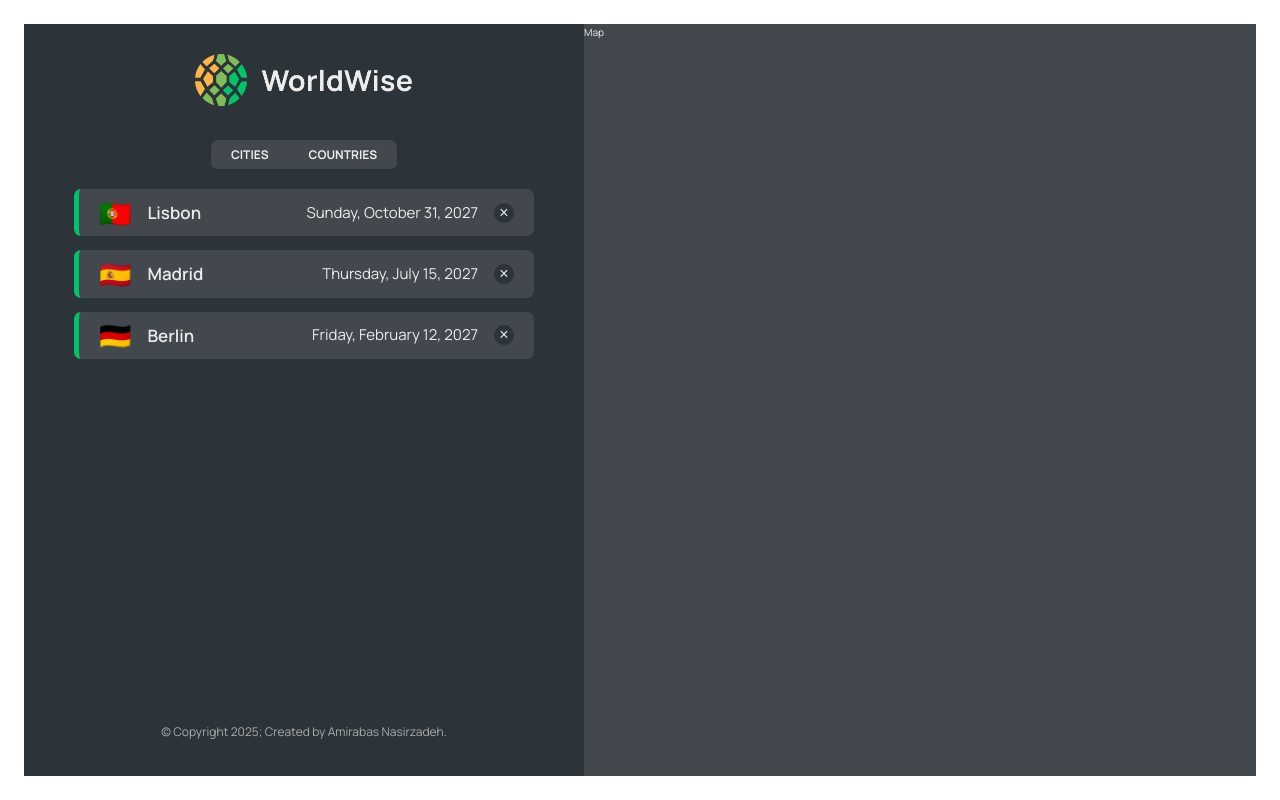
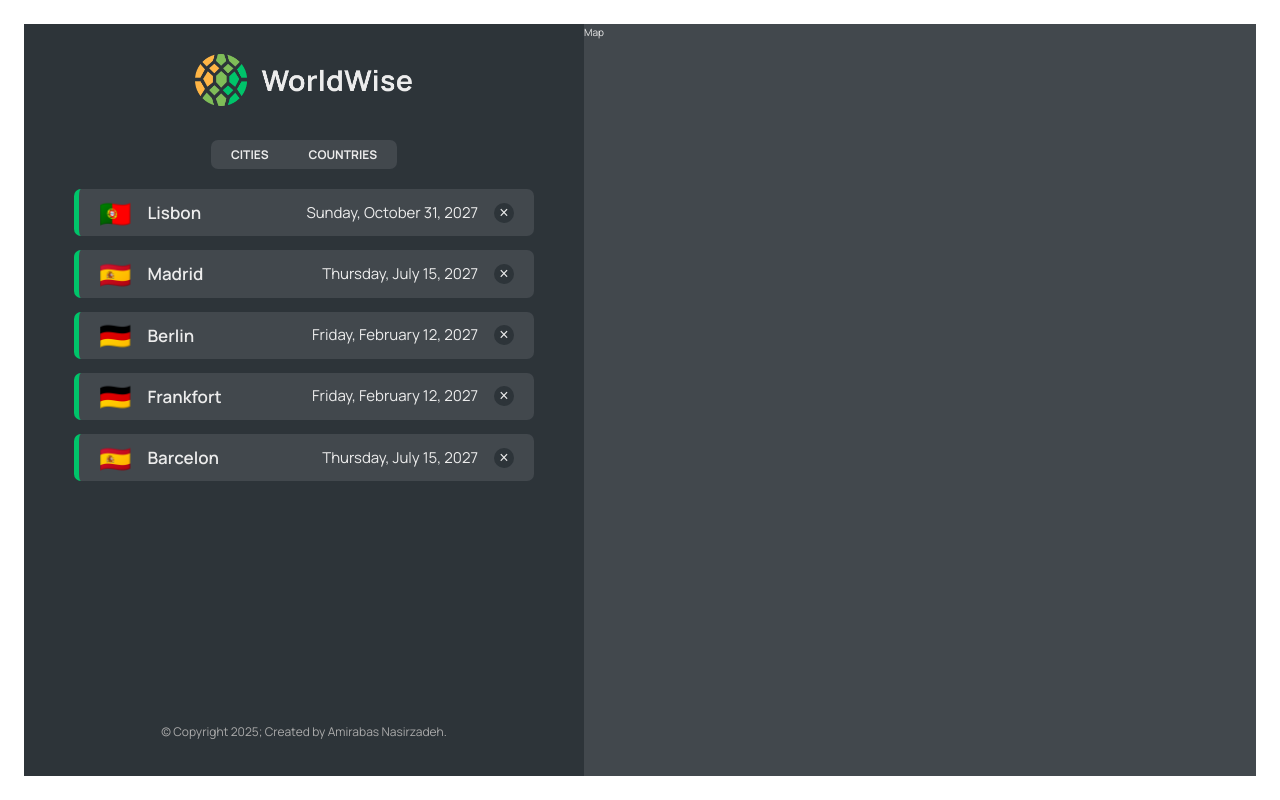
Before and after one commit to AmirabasNasirzadeh/worldwise, a React (Vite) app: page /app in a window 1280 px wide. Built offline with nearby package versions, Linux system fonts and the light colour scheme; data requests are answered from the project's data file.

Commit message:
Countries list was implemented

```diff
--- a/cities.json
+++ b/cities.json
@@ -35,6 +35,30 @@
         "lng": 13.376933665713324
       },
       "id": 98443197
+    },
+    {
+      "cityName": "Frankfort",
+      "country": "Germany",
+      "emoji": "🇩🇪",
+      "date": "2027-02-12T09:24:11.863Z",
+      "notes": "Amazing 😃",
+      "position": {
+        "lat": 52.53586782505711,
+        "lng": 13.376933665713324
+      },
+      "id": 12345
+    },
+    {
+      "cityName": "Barcelon",
+      "country": "Spain",
+      "emoji": "🇪🇸",
+      "date": "2027-07-15T08:22:53.976Z",
+      "notes": "",
+      "position": {
+        "lat": 40.46635901755316,
+        "lng": -3.7133789062500004
+      },
+      "id": 54321
     }
   ]
 }
--- a/src/App.jsx
+++ b/src/App.jsx
@@ -7,6 +7,8 @@
 import Login from "./pages/Login";
 import CityList from "./components/CityList";
 import { useEffect, useState } from "react";
+import CountryList from "./components/CountryList";
+import City from "./components/City";
 
 const BASE_URL = "http://localhost:8000";
 
@@ -46,7 +48,11 @@
               path="cities"
               element={<CityList cities={cities} isLoading={isLoading} />}
             />
-            <Route path="countries" element={<p>Countries</p>} />
+            <Route path="cities/:id" element={<City />} />
+            <Route
+              path="countries"
+              element={<CountryList cities={cities} isLoading={isLoading} />}
+            />
             <Route path="form" element={<p>Form</p>} />
           </Route>
           <Route path="login" element={<Login />} />
--- a/src/components/City.jsx
+++ b/src/components/City.jsx
@@ -1,3 +1,4 @@
+import { useParams } from "react-router-dom";
 import styles from "./City.module.css";
 
 const formatDate = (date) =>
@@ -17,45 +18,49 @@
     notes: "My favorite city so far!",
   };
 
+  const { id } = useParams();
+
   const { cityName, emoji, date, notes } = currentCity;
 
-  return (
-    <div className={styles.city}>
-      <div className={styles.row}>
-        <h6>City name</h6>
-        <h3>
-          <span>{emoji}</span> {cityName}
-        </h3>
-      </div>
+  return <p>City {id}</p>;
 
-      <div className={styles.row}>
-        <h6>You went to {cityName} on</h6>
-        <p>{formatDate(date || null)}</p>
-      </div>
+  // return (
+  //   <div className={styles.city}>
+  //     <div className={styles.row}>
+  //       <h6>City name</h6>
+  //       <h3>
+  //         <span>{emoji}</span> {cityName}
+  //       </h3>
+  //     </div>
 
-      {notes && (
-        <div className={styles.row}>
-          <h6>Your notes</h6>
-          <p>{notes}</p>
-        </div>
-      )}
+  //     <div className={styles.row}>
+  //       <h6>You went to {cityName} on</h6>
+  //       <p>{formatDate(date || null)}</p>
+  //     </div>
 
-      <div className={styles.row}>
-        <h6>Learn more</h6>
-        <a
-          href={`https://en.wikipedia.org/wiki/${cityName}`}
-          target="_blank"
-          rel="noreferrer"
-        >
-          Check out {cityName} on Wikipedia &rarr;
-        </a>
-      </div>
+  //     {notes && (
+  //       <div className={styles.row}>
+  //         <h6>Your notes</h6>
+  //         <p>{notes}</p>
+  //       </div>
+  //     )}
 
-      <div>
-        <ButtonBack />
-      </div>
-    </div>
-  );
+  //     <div className={styles.row}>
+  //       <h6>Learn more</h6>
+  //       <a
+  //         href={`https://en.wikipedia.org/wiki/${cityName}`}
+  //         target="_blank"
+  //         rel="noreferrer"
+  //       >
+  //         Check out {cityName} on Wikipedia &rarr;
+  //       </a>
+  //     </div>
+
+  //     <div>
+  //       <ButtonBack />
+  //     </div>
+  //   </div>
+  // );
 }
 
 export default City;
--- a/src/components/CityItem.jsx
+++ b/src/components/CityItem.jsx
@@ -1,4 +1,5 @@
 /* eslint-disable react/prop-types */
+import { Link } from "react-router-dom";
 import styles from "./CityItem.module.css";
 
 const formatDate = (date) =>
@@ -10,14 +11,16 @@
   }).format(new Date(date));
 
 function CityItem({ city }) {
-  const { cityName, emoji, date } = city;
+  const { cityName, emoji, date, id } = city;
 
   return (
-    <li className={styles.cityItem}>
-      <span className={styles.emoji}>{emoji}</span>
-      <h3 className={styles.name}>{cityName}</h3>
-      <time className={styles.date}>{formatDate(date)}</time>
-      <button className={styles.deleteBtn}>&times;</button>
+    <li>
+      <Link className={styles.cityItem} to={`${id}`}>
+        <span className={styles.emoji}>{emoji}</span>
+        <h3 className={styles.name}>{cityName}</h3>
+        <time className={styles.date}>{formatDate(date)}</time>
+        <button className={styles.deleteBtn}>&times;</button>
+      </Link>
     </li>
   );
 }
--- a/src/components/CountryItem.jsx
+++ b/src/components/CountryItem.jsx
@@ -1,3 +1,4 @@
+/* eslint-disable react/prop-types */
 import styles from "./CountryItem.module.css";
 
 function CountryItem({ country }) {
--- /dev/null
+++ b/src/components/CountryList.jsx
@@ -0,0 +1,32 @@
+/* eslint-disable react/prop-types */
+import styles from "./CountryList.module.css";
+import Spinner from "./Spinner";
+import CountryItem from "./CountryItem";
+import Message from "./Message";
+
+function CountryList({ cities, isLoading }) {
+  if (isLoading) return <Spinner />;
+  if (!cities.length)
+    return (
+      <Message message="Add your first city by clicking on a city on the map." />
+    );
+
+  const countries = cities.reduce((arr, city) => {
+    if (!arr.map((el) => el.country).includes(city.country))
+      return [
+        ...arr,
+        { country: city.country, emoji: city.emoji, id: city.id },
+      ];
+    else return arr;
+  }, []);
+
+  return (
+    <ul className={styles.countryList}>
+      {countries.map((country) => (
+        <CountryItem country={country} key={country.id} />
+      ))}
+    </ul>
+  );
+}
+
+export default CountryList;
```
